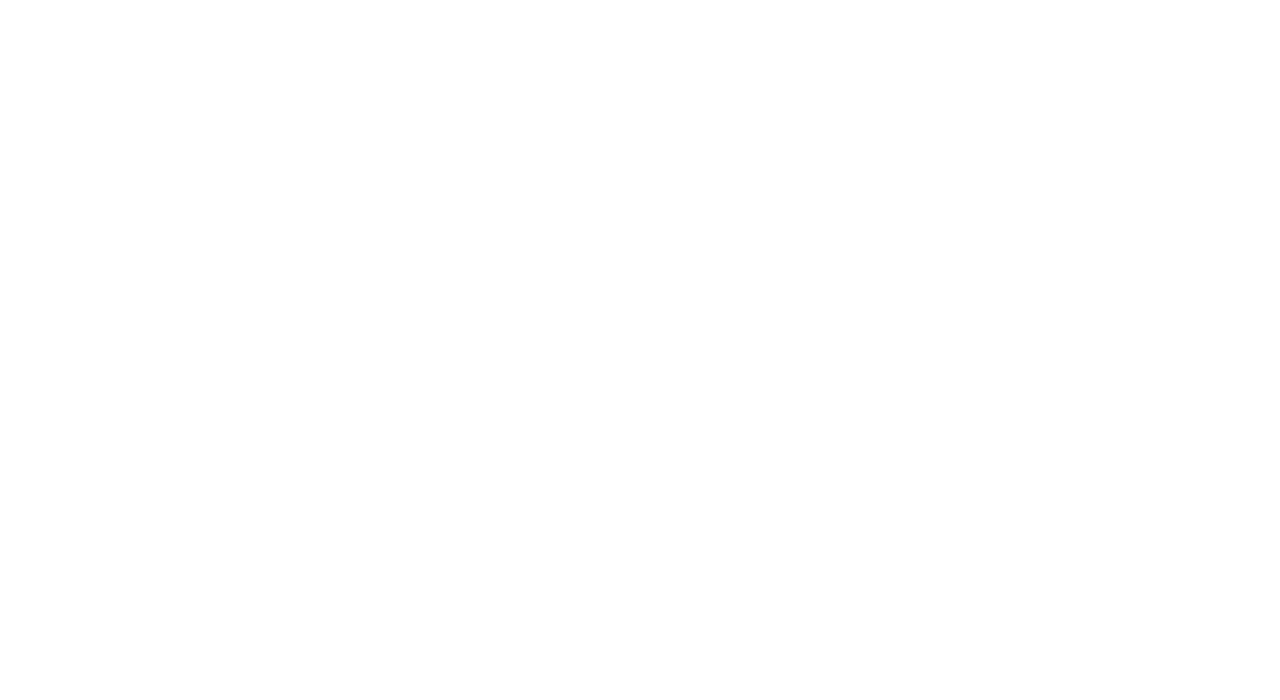
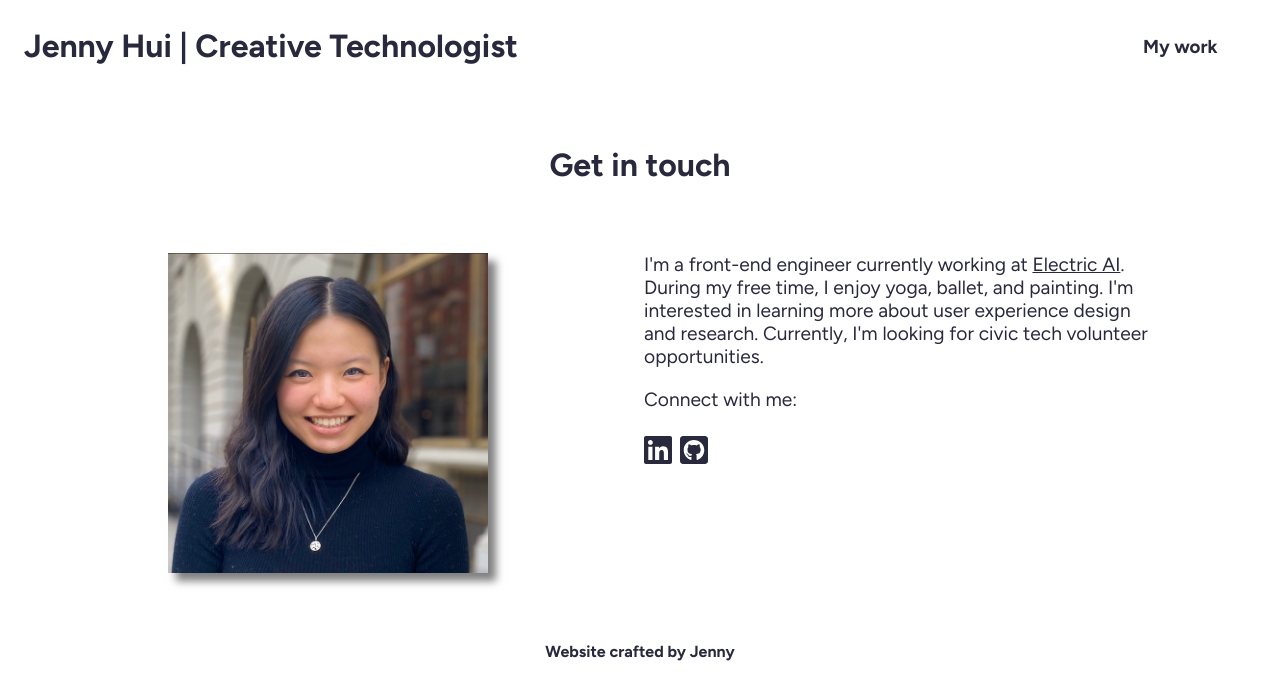
Before and after one commit to jennyhuii/personal-website, a React (Create React App) app: page /about in a window 1280 px wide. Shown: the top 700 px of the page. Built offline with nearby package versions, Linux system fonts and the light colour scheme.

Commit message:
archiving some files

```diff
--- a/src/App.jsx
+++ b/src/App.jsx
@@ -4,9 +4,12 @@ import { library } from "@fortawesome/fontawesome-svg-core";
 import { fab } from "@fortawesome/free-brands-svg-icons";
 import { faLinkedin, faGithubSquare } from "@fortawesome/free-brands-svg-icons";
 import { BrowserRouter as Router, Route } from "react-router-dom";
-import TimeCapsulePhotoEssay from "./pages/TimeCapsulePhotoEssay";
+import TimeCapsulePhotoEssay from "./archived/TimeCapsulePhotoEssay";
 import Work from "./pages/Work";
-import NYUMastersThesis from "./pages/NYUMastersThesis";
+import About from "./pages/About";
+import NYUMastersThesis from "./archived/NYUMastersThesis";
+import Header from "./components/Header";
+import Footer from "./components/Footer";
 
 library.add(fab, faLinkedin, faGithubSquare);
 
@@ -25,9 +28,13 @@ const App = () => {
     <ThemeProvider theme={theme}>
       <div>
         <Router>
+          <Header />
           <MainContainer>
-            <Route exact path="/">
+            <Route exact path="/work">
               <Work />
+            </Route>
+            <Route exact path="/about">
+              <About />
             </Route>
             <Route exact path="/nyu-thesis">
               <NYUMastersThesis />
@@ -35,7 +42,11 @@ const App = () => {
             <Route exact path="/time-capsule">
               <TimeCapsulePhotoEssay />
             </Route>
+            <Route exact path="/">
+              <Work />
+            </Route>
           </MainContainer>
+          <Footer />
         </Router>
       </div>
     </ThemeProvider>
--- a/src/components/Footer.jsx
+++ b/src/components/Footer.jsx
@@ -1,20 +1,17 @@
-import React from 'react';
-import styled from 'styled-components';
+import React from "react";
+import styled from "styled-components";
 
 const StyledFooterContainer = styled.div`
-    padding-top: 1rem;
-    text-align: center;
-`
+  padding-top: 1rem;
+  text-align: center;
+`;
 
 const Footer = () => {
-
-    return (
-        <StyledFooterContainer>
-            <h4>
-                Designed & Built by Jenny using React
-            </h4>
-        </StyledFooterContainer>
-    )
-}
+  return (
+    <StyledFooterContainer>
+      <h4>Website crafted by Jenny</h4>
+    </StyledFooterContainer>
+  );
+};
 
 export default Footer;
--- a/src/components/Header.jsx
+++ b/src/components/Header.jsx
@@ -1,5 +1,5 @@
-import React from 'react';
-import styled from 'styled-components';
+import React from "react";
+import styled from "styled-components";
 import { NavLink } from "react-router-dom";
 
 const StyledHeaderContainer = styled.div`
@@ -8,50 +8,63 @@ const StyledHeaderContainer = styled.div`
   justify-content: space-between;
   align-content: center;
   padding: 0 1.5rem 0 1.5rem;
-`
+`;
+
+const StyledHeaderDiv = styled.div`
+  align-content: center;
+`;
 
 const StyledLink = styled(NavLink)`
-    text-decoration:none;
+  text-decoration: none;
   &:hover {
-        text-decoration:none;
-        &>h3 {
+    text-decoration: none;
+    & > h3 {
       color: #666699;
       padding-bottom: 5px;
       border-bottom-style: solid;
     }
   }
   &.active {
-        &>h3 {
+    & > h3 {
       padding-bottom: 5px;
       border-bottom-style: solid;
       width: fit-content;
     }
   }
-`
+`;
 
 const StyledList = styled.ul`
   list-style-type: none;
   overflow: hidden;
   align-content: center;
-`
+`;
 
 const StyledListItem = styled.li`
   float: left;
   padding-right: 2.4rem;
   align-content: center;
-`
+`;
 
 const Header = () => {
-
   return (
     <StyledHeaderContainer>
-            <h1> </h1>
+      <StyledHeaderDiv>
+        <h1>Jenny Hui | Creative Technologist</h1>
+      </StyledHeaderDiv>
       <StyledList>
-                <StyledListItem><StyledLink to="/my-work"><h3>My Work</h3></StyledLink></StyledListItem>
-                <StyledListItem><StyledLink to="/contact"><h3>Contact</h3></StyledLink></StyledListItem>
+        <StyledListItem>
+          <StyledLink to="/work">
+            <h3>My work</h3>
+          </StyledLink>
+        </StyledListItem>
+        {/* <StyledListItem>
+          <StyledLink to="/about">
+            <h3>About me</h3>
+          </StyledLink>
+        </StyledListItem> */}
       </StyledList>
     </StyledHeaderContainer>
-    )
-}
+  );
+};
 
 export default Header;
--- /dev/null
+++ b/src/pages/About.jsx
@@ -0,0 +1,79 @@
+import React from "react";
+import styled from "styled-components";
+import { FontAwesomeIcon } from "@fortawesome/react-fontawesome";
+import Headshot from "../images/headshot.png";
+import {
+  StyledMainContainer,
+  StyledContentContainer,
+  StyledMainTextContainer,
+  StyledText,
+  AlignCenterContainer,
+  StyledImage,
+} from "../constants/Styles";
+
+const StyledIconContainer = styled.div`
+  display: flex;
+  flex-direction: row;
+  justify-content: left;
+`;
+
+const IconContainer = styled.div`
+  padding: 0.25rem;
+  & > a {
+    color: 29293D;
+  }
+  &:hover > a {
+    cursor: pointer;
+    color: #666699;
+  }
+`;
+
+const Contact = () => {
+  return (
+    <StyledMainContainer>
+      <StyledMainTextContainer>
+        <h1>Get in touch</h1>
+      </StyledMainTextContainer>
+      <StyledContentContainer>
+        <AlignCenterContainer>
+          <StyledImage src={Headshot} height={"20rem"} />
+        </AlignCenterContainer>
+        <div>
+          <StyledText>
+            I'm a front-end engineer currently working at{" "}
+            <a href="https://www.electric.ai" target="_blank" rel="noreferrer">
+              Electric AI
+            </a>
+            . During my free time, I enjoy yoga, ballet, and painting. I'm
+            interested in learning more about user experience design and
+            research. Currently, I'm looking for civic tech volunteer
+            opportunities.
+          </StyledText>
+          <StyledText>Connect with me:</StyledText>
+          <StyledIconContainer>
+            <IconContainer>
+              <a
+                href="https://www.linkedin.com/in/jennyhui108"
+                target="_blank"
+                rel="noreferrer"
+              >
+                <FontAwesomeIcon size="2x" icon={["fab", "linkedin"]} />
+              </a>
+            </IconContainer>
+            <IconContainer>
+              <a
+                href="https://www.github.com/jennyhuii"
+                target="_blank"
+                rel="noreferrer"
+              >
+                <FontAwesomeIcon size="2x" icon={["fab", "github-square"]} />
+              </a>
+            </IconContainer>
+          </StyledIconContainer>
+        </div>
+      </StyledContentContainer>
+    </StyledMainContainer>
+  );
+};
+
+export default Contact;
--- a/src/pages/Work.jsx
+++ b/src/pages/Work.jsx
@@ -1,8 +1,8 @@
-import React from 'react';
+import React from "react";
 import {
   StyledMainContainer,
   StyledMainTextContainer,
-} from '../constants/Styles';
+} from "../constants/Styles";
 
 const Work = () => {
   //const history = useHistory();
@@ -14,10 +14,10 @@ const Work = () => {
   return (
     <StyledMainContainer>
       <StyledMainTextContainer>
-                <h1>Under construction. More to come...</h1>
+        <h1>Coming soon...</h1>
       </StyledMainTextContainer>
     </StyledMainContainer>
-    )
-}
+  );
+};
 
 export default Work;
```
Also changed, not shown: src/pages/Contact.jsx (deleted, +0 -62 lines), src/archived/DigitalAdManager.jsx (renamed from src/pages/DigitalAdManager.jsx), src/archived/Flowers.jsx (renamed from src/pages/Flowers.jsx), src/archived/MasterCopy.jsx (renamed from src/pages/MasterCopy.jsx), src/archived/NYUMastersThesis.jsx (renamed from src/pages/NYUMastersThesis.jsx), src/archived/NationalParks.jsx (renamed from src/pages/NationalParks.jsx), src/archived/TimeCapsulePhotoEssay.jsx (renamed from src/pages/TimeCapsulePhotoEssay.jsx). Lines whose indentation alone changed are shown as unchanged.
